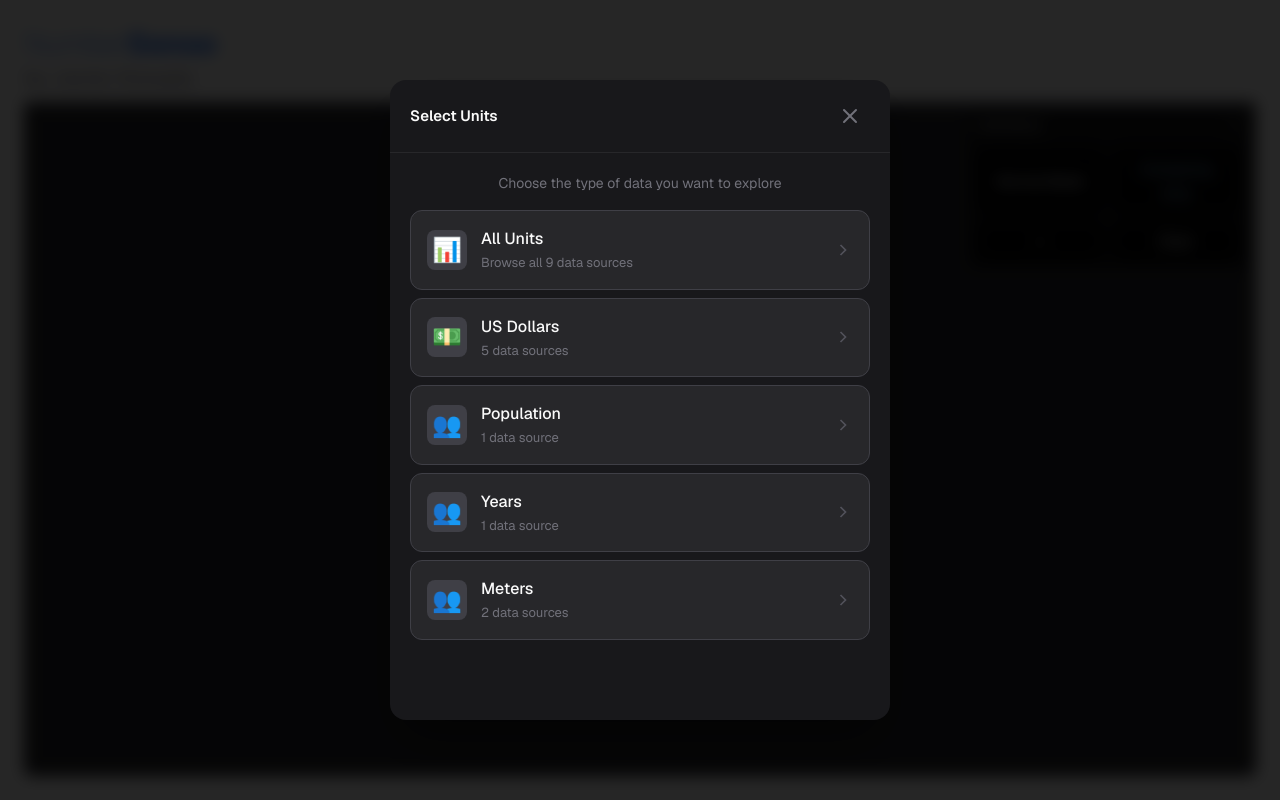
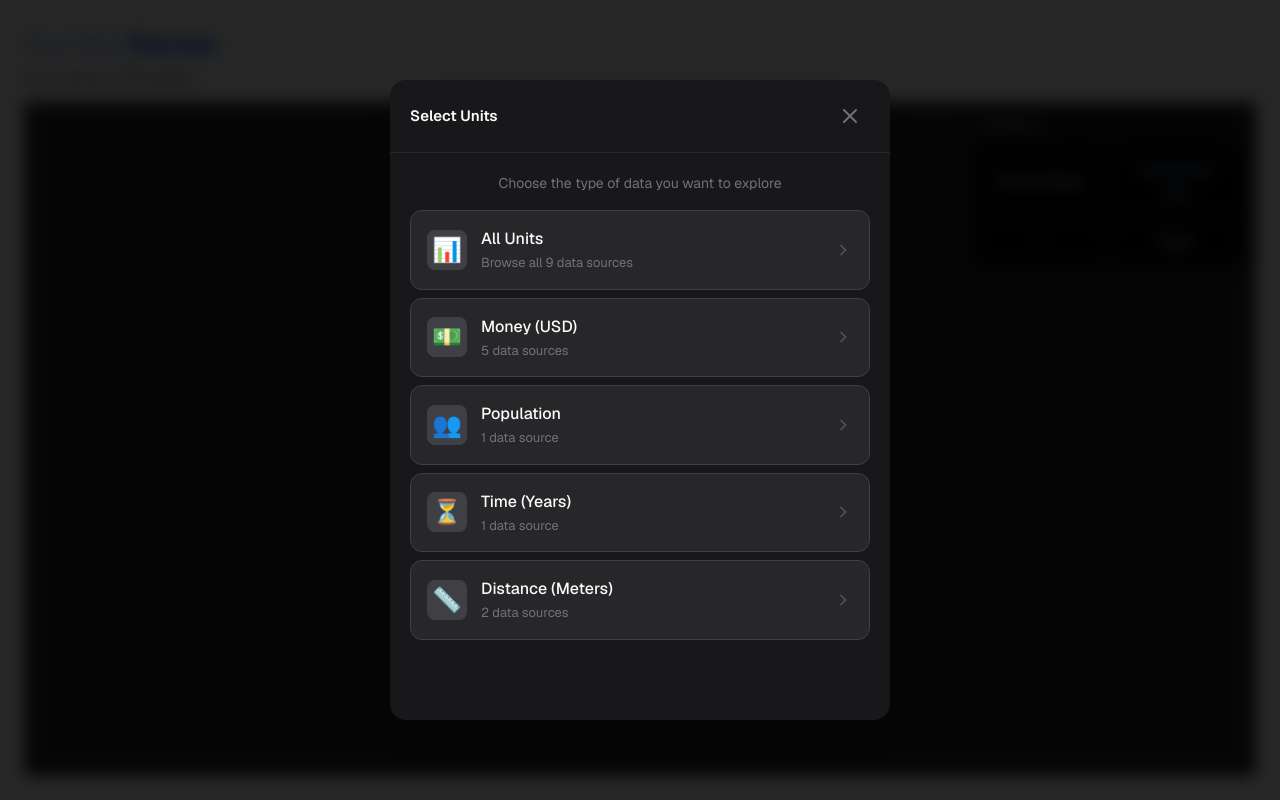
Before and after one commit to mrdonado/number-sense, a Next.js app: page / in a window 1280 px wide. Both pictures are taken after a click on the button "Add Data". Built offline with nearby package versions, Linux system fonts and the light colour scheme.

Commit message:
refactor: `AddDataDialog` labels and icons

```diff
--- a/app/components/AddDataDialog/index.tsx
+++ b/app/components/AddDataDialog/index.tsx
@@ -1,8 +1,27 @@
 "use client";
 
-import { useState, useEffect, useMemo, useCallback } from "react";
+import { useState, useEffect, useMemo, useCallback, useRef } from "react";
 import { formatValue } from "@/app/utils/formatValue";
 import styles from "./AddDataDialog.module.css";
+
+// Constants
+const DATA_INDEX_PATH = "/data/index.json";
+
+const UNIT_LABELS: Record<string, string> = {
+  all: "All Units",
+  USD: "Money (USD)",
+  People: "Population",
+  Meters: "Distance (Meters)",
+  Years: "Time (Years)",
+};
+
+const UNIT_ICONS: Record<string, string> = {
+  all: "📊",
+  USD: "💵",
+  People: "👥",
+  Meters: "📏",
+  Years: "⏳",
+};
 
 interface DataSource {
   id: string;
@@ -79,9 +98,12 @@ export function AddDataDialog({
   const [customName, setCustomName] = useState("");
   const [customValue, setCustomValue] = useState("");
 
+  // Track initialization to prevent cascading renders
+  const hasInitialized = useRef(false);
+
   // Auto-preselect units and source if all existing balls share them
   useEffect(() => {
-    if (isOpen && existingUnits.length > 0) {
+    if (isOpen && !hasInitialized.current && existingUnits.length > 0) {
       const uniqueUnits = new Set(existingUnits.filter((u) => u)); // Filter out undefined/empty
       if (uniqueUnits.size === 1) {
         const commonUnits = Array.from(uniqueUnits)[0];
@@ -96,14 +118,17 @@ export function AddDataDialog({
         } else {
           setStep("source");
         }
+        hasInitialized.current = true;
       }
+    } else if (!isOpen) {
+      hasInitialized.current = false;
     }
   }, [isOpen, existingUnits, existingSourceIds]);
 
   // Load the data index on mount
   useEffect(() => {
     if (isOpen && !dataIndex) {
-      fetch("/data/index.json")
+      fetch(DATA_INDEX_PATH)
         .then((res) => res.json())
         .then((data: DataIndex) => {
           setDataIndex(data);
@@ -119,6 +144,7 @@ export function AddDataDialog({
     const source = dataIndex.sources.find((s) => s.id === selectedSourceId);
     if (!source) return;
 
+    // eslint-disable-next-line react-hooks/set-state-in-effect
     setIsLoading(true);
     fetch(`/data/${source.file}`)
       .then((res) => res.json())
@@ -266,6 +292,7 @@ export function AddDataDialog({
       setIsCustomMode(false);
       setCustomName("");
       setCustomValue("");
+      hasInitialized.current = false;
     }, 200);
   }, [onClose]);
 
@@ -287,14 +314,15 @@ export function AddDataDialog({
     [handleClose]
   );
 
+  const getUnitsLabel = useCallback((units: string) => {
+    return UNIT_LABELS[units] || units;
+  }, []);
+
+  const getUnitsIcon = useCallback((units: string) => {
+    return UNIT_ICONS[units] || "📊";
+  }, []);
+
   if (!isOpen) return null;
-
-  const getUnitsLabel = (units: string) => {
-    if (units === "all") return "All Units";
-    if (units === "USD") return "US Dollars";
-    if (units === "People") return "Population";
-    return units;
-  };
 
   return (
     <div
@@ -386,7 +414,7 @@ export function AddDataDialog({
                   onClick={() => handleSelectUnits("all")}
                   className={styles.optionItem}
                 >
-                  <div className={styles.optionIcon}>📊</div>
+                  <div className={styles.optionIcon}>{getUnitsIcon("all")}</div>
                   <div className={styles.optionInfo}>
                     <span className={styles.optionName}>All Units</span>
                     <span className={styles.optionDescription}>
@@ -412,7 +440,7 @@ export function AddDataDialog({
                     className={styles.optionItem}
                   >
                     <div className={styles.optionIcon}>
-                      {units === "USD" ? "💵" : "👥"}
+                      {getUnitsIcon(units)}
                     </div>
                     <div className={styles.optionInfo}>
                       <span className={styles.optionName}>
```
